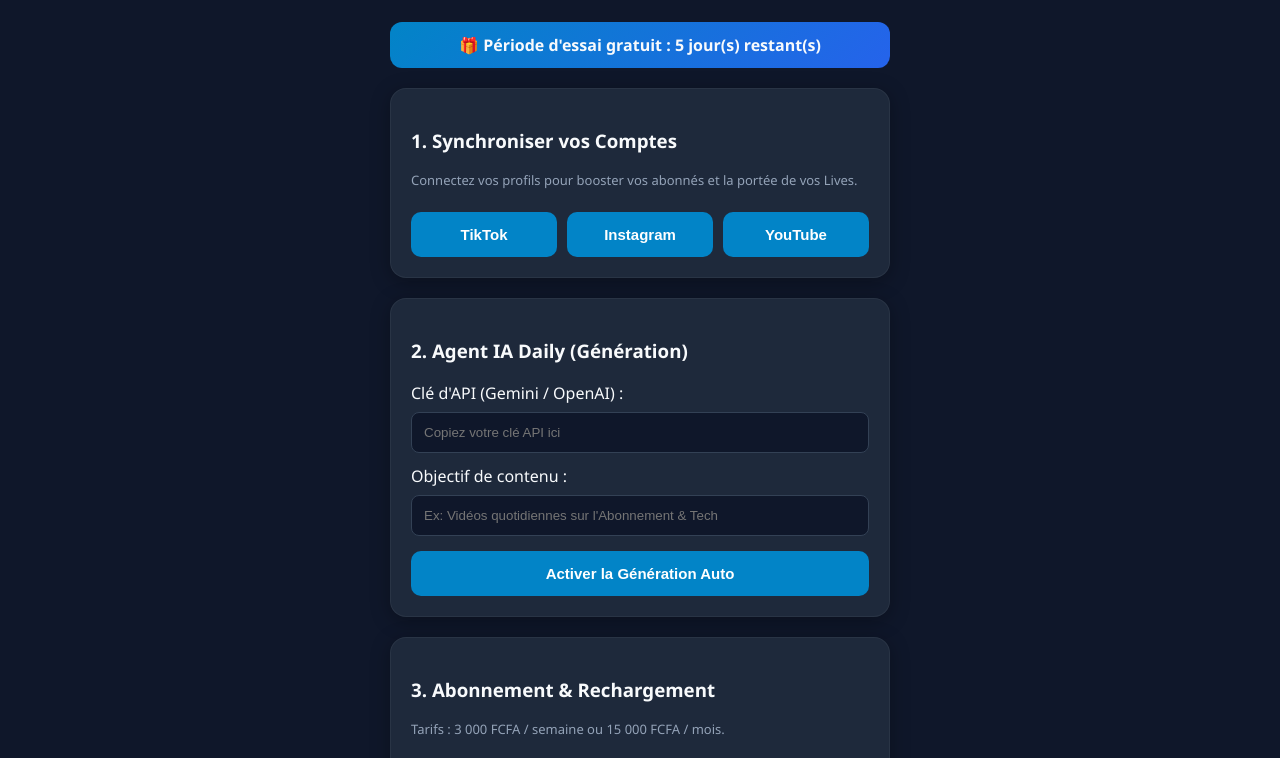
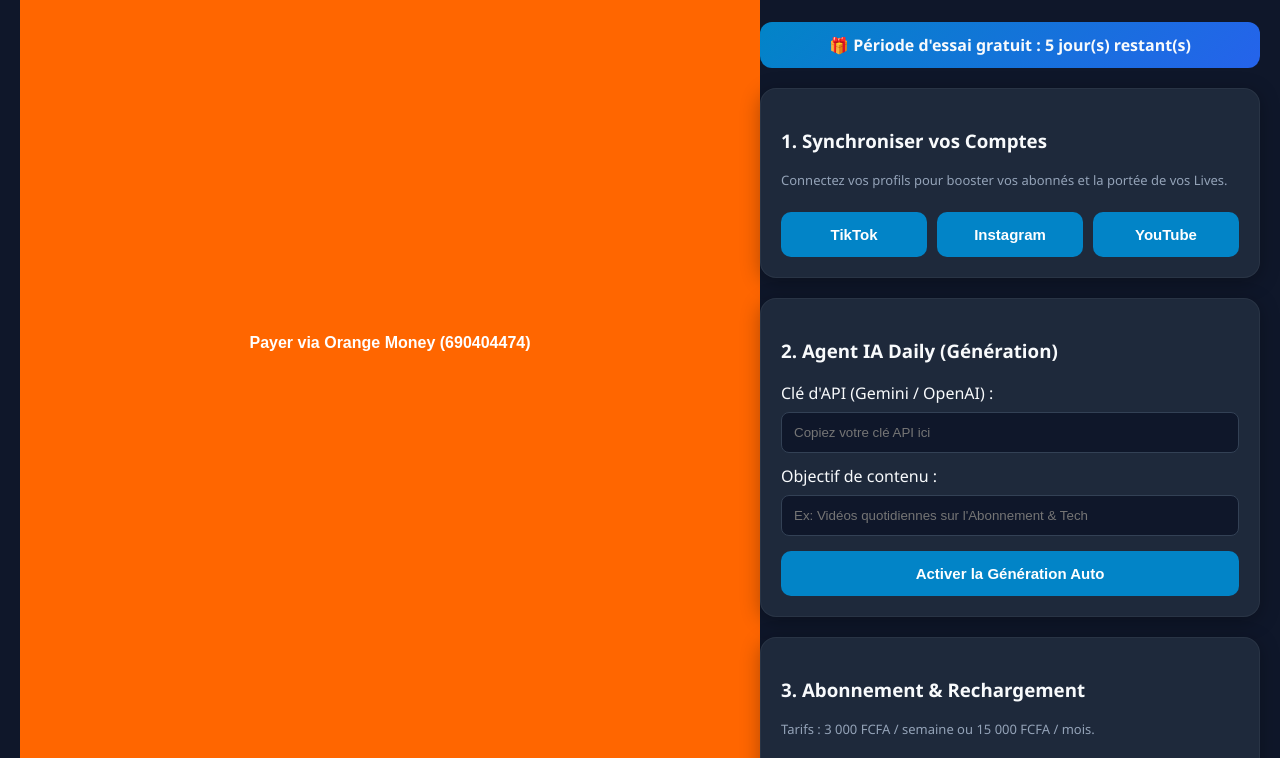
Before and after one commit to nnangapharel-byte/NNAP, a plain HTML site: page index.html in a window 1280 px wide. Shown: the part 192-950 px from the top of the page. Drawn offline with Linux system fonts and the light colour scheme.

Commit message:
Update index.html

```diff
--- a/index.html
+++ b/index.html
@@ -1,6 +1,7 @@
 <!DOCTYPE html>
 <html lang="fr">
-<head>
+<button id="btn-pay-om" class="btn btn-om">Payer via Orange Money (690404474)</button>
+
     <meta charset="UTF-8">
     <meta name="viewport" content="width=device-width, initial-scale=1.0">
     <title>NNAP Studio - Automatisation & Croissance TikTok/YouTube</title>
```
